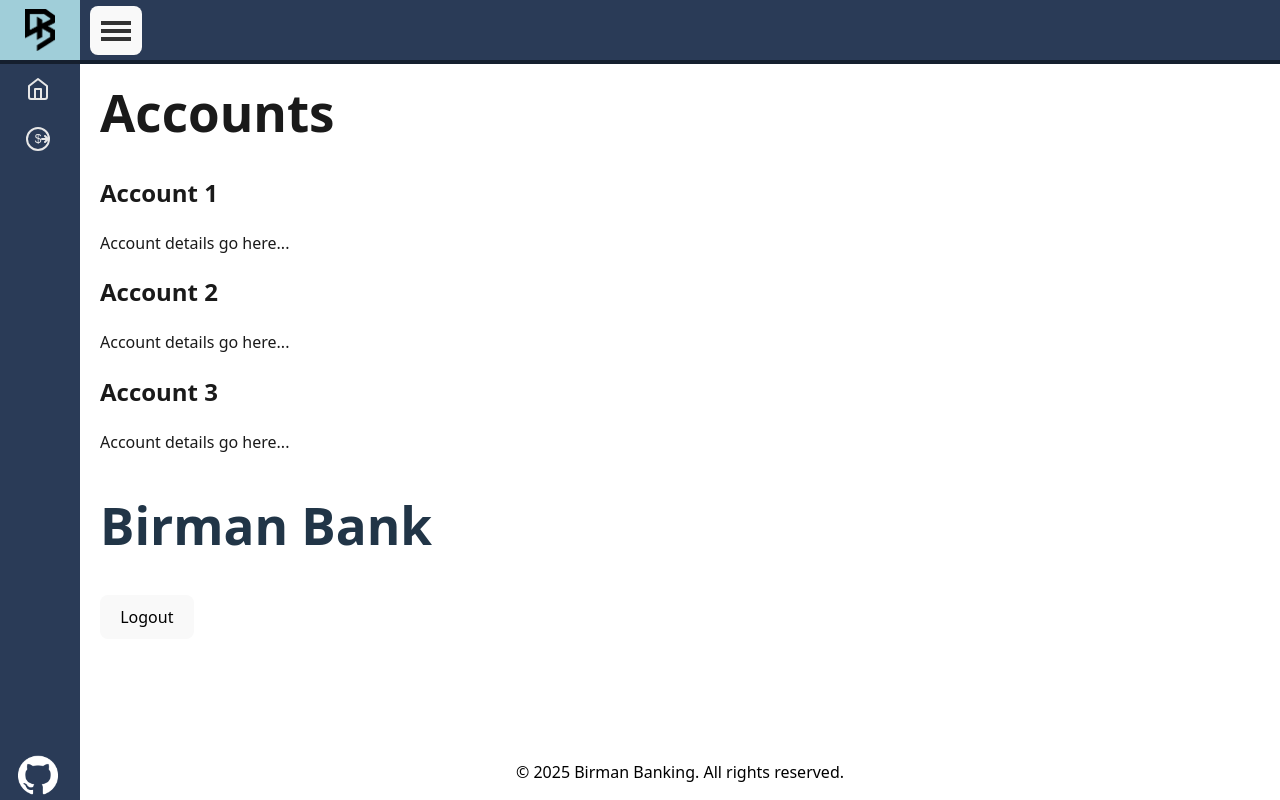
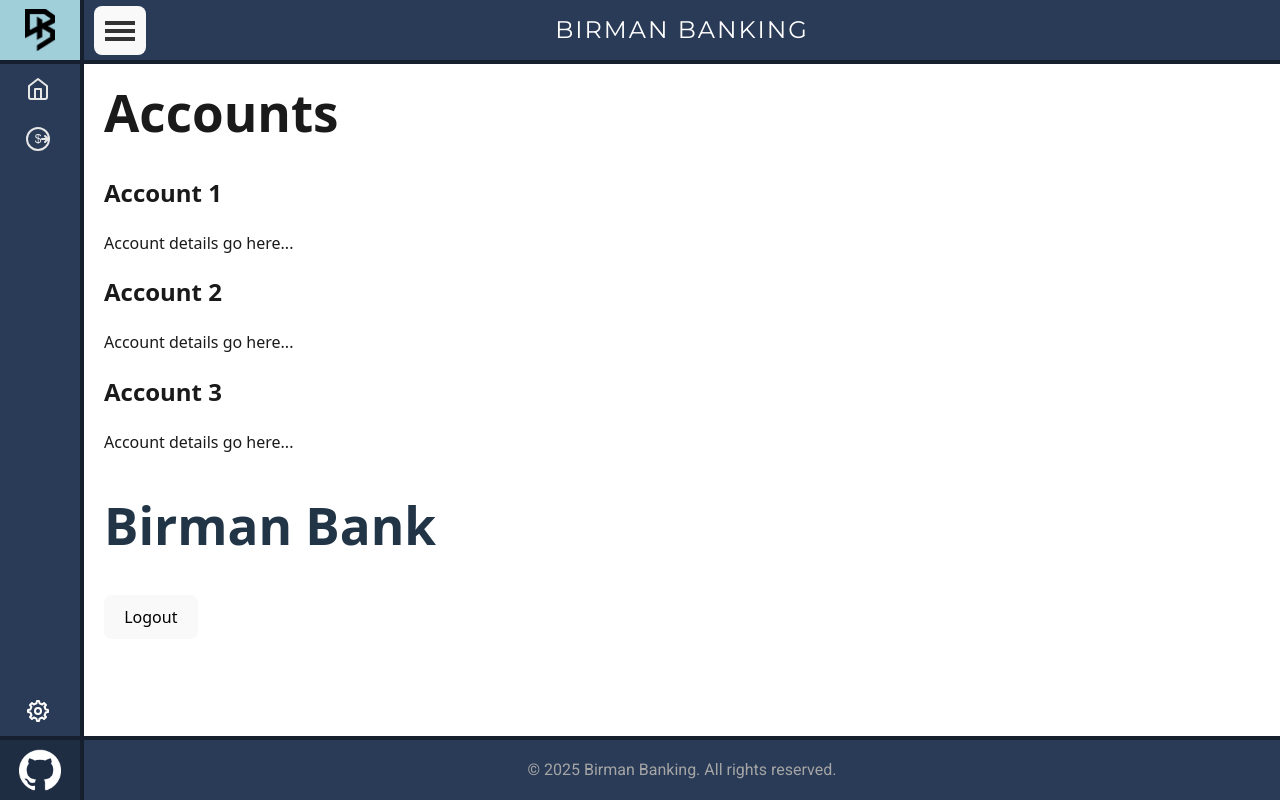
Before and after one commit to BeaVert16/Birman-Banking-CPAN-228-Frontend, a React (Vite) app: page / in a window 1280 px wide. Built offline with nearby package versions, Linux system fonts and the light colour scheme.

Commit message:
Improved home page interface.

```diff
--- a/src/Global/Bars/Footer/Footer.css
+++ b/src/Global/Bars/Footer/Footer.css
@@ -1,9 +1,14 @@
+@import url('https://fonts.googleapis.com/css2?family=Roboto:wght@400;500&display=swap');
+
 .footer {
   display: flex;
   flex-direction: row;
   height: 100%;
-  color: black;
+  color: rgb(165, 165, 165);
   align-items: center;
   justify-content: center;
-  /* background-color: #2A3B57; */
+  background-color: #2A3B57;
+  border-top: 0.25rem solid #151f2e; /* Dark Navy Blue for subtle border */
+  height: 60px;
+  font-family: 'Roboto', sans-serif;
 }
--- a/src/Global/Bars/Topbar/TopBar.css
+++ b/src/Global/Bars/Topbar/TopBar.css
@@ -1,21 +1,32 @@
+@import url('https://fonts.googleapis.com/css2?family=Montserrat:wght@400;700&display=swap');
+
+
 .topbar {
   display: flex;
-    justify-content: space-between;
+  justify-content: center;
   align-items: center;
   padding: 10px;
   background-color: #2A3B57;
-    /* color: white; */
   height: 60px;
   transition: width 0.3s ease;
   border-bottom: 0.25rem solid #151f2e; /* Dark Navy Blue for subtle border */
+  position: relative;
 }
+
 .sb-button {
+   position: absolute;
+  left: 10px;
   padding: 10px;
   cursor: pointer;
 }
 
-  .app-title {
-    margin: 0;
+.title {
+  font-family: 'Montserrat', sans-serif;
+  font-size: 24px;
+  color: white;
+  text-align: center;
+  flex-grow: 1;
+  letter-spacing: 2px;
 }
 
 button:focus{
--- a/src/Global/Bars/Topbar/TopBar.jsx
+++ b/src/Global/Bars/Topbar/TopBar.jsx
@@ -11,6 +11,9 @@ const Topbar = ({ setSidebarCollapsed }) => {
       >
         <Hamburger/>
       </button>
+      <div className="title">
+        BIRMAN BANKING
+      </div>
     </div>
   );
 };
--- a/src/Global/Bars/sidebar/Sidebar.css
+++ b/src/Global/Bars/sidebar/Sidebar.css
@@ -12,11 +12,8 @@
   margin-top: auto;
   align-self: flex-start;
   background-color: #2A3B57;
-}
+  border-right: 0.25rem solid #151f2e;
 
-.github-icon {
-  width: 40px;
-  height: auto;
 }
 
 .css-1wvake5 {
@@ -29,6 +26,7 @@
 
 .content {
   flex: 1;
+  border-right: 0.25rem solid #151f2e;
 }
 
 .logo-container {
@@ -40,6 +38,17 @@
   padding-right: 10px;
   background-color: #A0CED9; /* Light Teal (Accent) */
   border-bottom: 0.25rem solid #151f2e; /* Dark Navy Blue for subtle border */
+}
+
+.bottom-container {
+  display: flex;
+  justify-content: center;
+  align-items: center;
+  height: 60px;
+  padding-left: 10px;
+  padding-right: 10px;
+  background-color: #1f2d43;
+  border-top: 0.25rem solid #151f2e; /* Dark Navy Blue for subtle border */
 }
 
 .logo-text {
--- a/src/Global/Bars/sidebar/Sidebar.jsx
+++ b/src/Global/Bars/sidebar/Sidebar.jsx
@@ -9,7 +9,7 @@ import Home from "../../../Icons/Home";
 import MoveMoney from "../../../Icons/MoveMoney";
 import DBI from "../../../Icons/DashBoard";
 import ComputerIcon from "../../../Icons/ComputerIcon";
-import GitHubIcon from "../../../Icons/GitHubIcon";
+import Gear from "../../../Icons/Gear";
 
 const Bar = ({ collapsed }) => {
   const [isDashboardActive, setIsDashboardActive] = useState(false);
@@ -62,13 +62,24 @@ const Bar = ({ collapsed }) => {
             >
               Settings
             </MenuItem> */}
-            {/* GitHub. */}
+
+            {/* Settings. */}
             <MenuItem
-              component={<Link to="https://github.com/BeaVert16/Birman-Banking-CPAN-228-Frontend" className="link" />}
-              icon={<GitHubIcon />}
+              component={<Link to="/settings" className="link" />}
+              icon={<Gear />}
             >
-              GitHub
+              Settings
             </MenuItem>
+            <a href="https://github.com/BeaVert16/Birman-Banking-CPAN-228-Frontend">
+              <div className="bottom-container">
+                  <img
+                    className="logo"
+                    src="Images/GitHubIcon.png"
+                    alt="GitHub."
+                  />
+                  {!collapsed && <div className="logo-text"></div>}
+              </div>
+            </a>
           </Menu>
         </Sidebar>
       </div>
--- a/src/Icons/Gear.jsx
+++ b/src/Icons/Gear.jsx
@@ -1,6 +1,6 @@
 import PropTypes from "prop-types";
 
-const Gear = ({ width = 24, height = 24, color = "#000000" }) => {
+const Gear = ({ width = 24, height = 24, color = "#ffffff" }) => {
   return (
     <svg
       width={width}
--- a/src/Icons/GitHubIcon.jsx
+++ /dev/null
@@ -1,9 +0,0 @@
-const GitHubIcon = () => (
-    <img
-      src="./Images/GitHubIcon.png"
-      alt="GitHub"
-      className="github-icon"
-    />
-  );
-
-  export default GitHubIcon;
```
Lines whose indentation alone changed are shown as unchanged.
